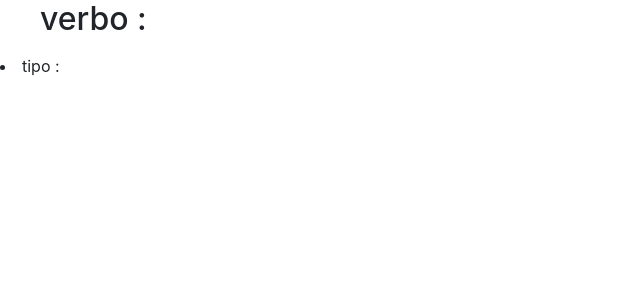
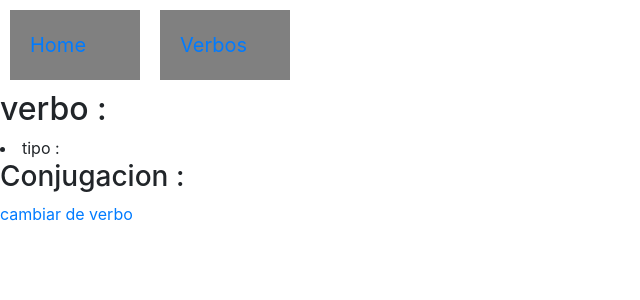
Before and after one commit to kutta75/espanol, a Django app: page /verbos/79 in a window 1280 px wide. Shown: the top 300 px of the page, without its empty margins (0-640 px from the left). Run offline with Django 3.2, Linux system fonts and the light colour scheme; data comes from the database, SQL or seed files in the repository; both versions use the stored data as it was after the commit; some libraries are stand-ins or nearby versions.

Commit message:
panneau verbos added - presentation des conjugaison via bloc div flexibles - menu flexible

```diff
--- a/verbos/models.py
+++ b/verbos/models.py
@@ -32,7 +32,7 @@ class Tiempo(models.Model):
         return self.tiempo
 
 class Conjugacion(models.Model):
-    verbo=models.ForeignKey(Verbo,on_delete=models.CASCADE,related_name="verbo_c")
+    verbo=models.ForeignKey(Verbo,on_delete=models.CASCADE,related_name="conjugacions")
     tiempo=models.ForeignKey(Tiempo,on_delete=models.CASCADE,related_name="tiempo_c")
     pronombre=models.ForeignKey(Pronombre,on_delete=models.CASCADE,related_name="pronombre_c")
     conjugacion=models.CharField(max_length=30)
--- a/verbos/templates/verbos/index.html
+++ b/verbos/templates/verbos/index.html
@@ -1,10 +1,10 @@
 {% extends 'verbos/layout.html' %}
 {% block body1 %}
-.colum
 
 <ul>
-	{% for tiempo in tiempos %}
-	<li> {{ tiempo }} </li>
+	{% for verbo  in verbos %}
+	<li>
+		<a href= "{% url 'verbo' verbo.id %}" >{{ verbo  }}</a>   </li>
 	{% endfor %}
 </ul>
 {% endblock %}
--- a/verbos/templates/verbos/layout.html
+++ b/verbos/templates/verbos/layout.html
@@ -3,10 +3,42 @@
 <head lang=fr charset="UTF-8" >
 	<Title> Verbos </Title>
 	<link rel="stylesheet" href="https://stackpath.bootstrapcdn.com/bootstrap/4.1.3/css/bootstrap.min.css" integrity="sha384-MCw98/SFnGE8fJT3GXwEOngsV7Zt27NXFoaoApmYm81iuXoPkFOJwJ8ERdknLPMO" crossorigin="anonymous">
+	<style>
+	#container {
+		display: flex ;
+		flex-wrap:wrap;
+		flex-direction:row;
+	}
+	#container > div  {
+		background-color: springgreen ;
+		font-size: 20px;
+		margin: 10px;
+		padding: 20px;
+		width: 300px;
+	}
+	.nav {
+		display: flex;
+		flex-wrap: wrap;
+	}
+	.nav > div  {
+		background-color: grey ;
+		align:center;
+		font-size: 20px;
+		margin: 10px;
+		padding: 20px;
+		width: 130px;
+	}
+	</style>
 </head>
 
 
 <body>
+	<div class="nav">
+			<div>		 <a href= "{% url 'index' %}"> Home </a>  </div>
+			<div>		 <a href= "{% url 'verbos' %}"> Verbos </a>  </div>
+
+
+	</div>
 	{% block body1 %}
 
 	{% endblock %}
--- a/verbos/templates/verbos/verbo.html
+++ b/verbos/templates/verbos/verbo.html
@@ -1,10 +1,26 @@
 {% extends 'verbos/layout.html' %}
 {% block body1 %}
-<ul>
+{% regroup conjugacions  by tiempo as conjugacion_list %}
+
 	<h2> verbo : {{ verbo.verbo }} </h2>
-	</ul>
-	<li> tipo : {{ verbo.tipo }} </li>
-	</ul>
-
-</ul>
+		</ul>
+			<li> tipo : {{ verbo.tipo }} </li>
+		</ul>
+	<h3> Conjugacion : </h3>
+	<!--   %	<ul>-->
+	<div id="container">
+	{% for conjugacion in conjugacion_list %}
+		<div>
+		  {{ conjugacion.grouper }}
+			<ul>
+			{% for conjugacion in conjugacion.list %}
+			<li> {{ conjugacion.pronombre }} : {{  conjugacion }} </li>
+			{% empty %}
+			<li> no conjugacion por este verbo </li>
+			{% endfor %}
+			</ul>
+		</div>
+	{% endfor %}
+	</div>
+	<a href =" {% url 'index' %}" > cambiar de verbo </a>
 {% endblock %}
--- a/verbos/urls.py
+++ b/verbos/urls.py
@@ -20,5 +20,6 @@ from verbos import views
 
 urlpatterns = [
     path("", views.index,name='index'),
-    path('<int:verbo_id>',views.verbo,name='verbo')
+    path('<int:verbo_id>',views.verbo,name='verbo'),
+    path('verbos/',views.verbos,name='verbos')
         ]
--- a/verbos/views.py
+++ b/verbos/views.py
@@ -16,7 +16,8 @@ def index(request):
 def verbo(request,verbo_id):
     verbo= Verbo.objects.get(pk=verbo_id)
     context = {
-            "verbo" : verbo
+            "verbo" : verbo ,
+            "conjugacions" : verbo.conjugacions.all().order_by('tiempo')
             }
     return render(request,"verbos/verbo.html",context)
 
@@ -26,3 +27,14 @@ def conjugacion(request):
             "conjugacion" : conjugacion
             }
     return render(request,"verbos/conjugacion.html",context)
+
+def verbos(request):
+    verbos = Verbo.objects.all()
+    tiempos = Tiempo.objects.all()
+    pronombres = Pronombre.objects.all()
+    context= {
+            "verbos" : verbos,
+            "tiempos" : tiempos ,
+            "pronombres" : pronombres
+            }
+    return render(request,"verbos/verbos.html",context)
```
Also changed, not shown: db.sqlite3.
